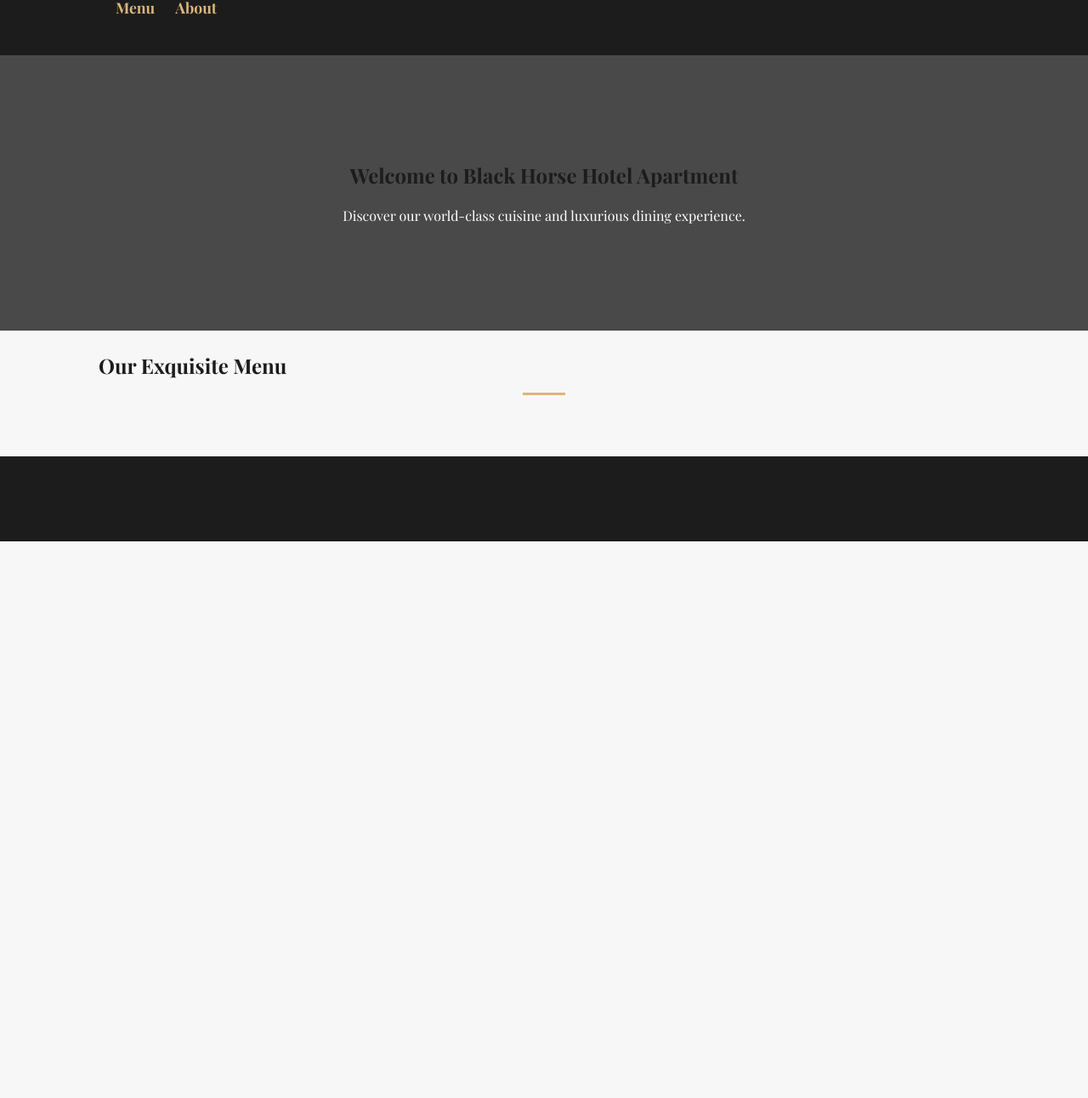
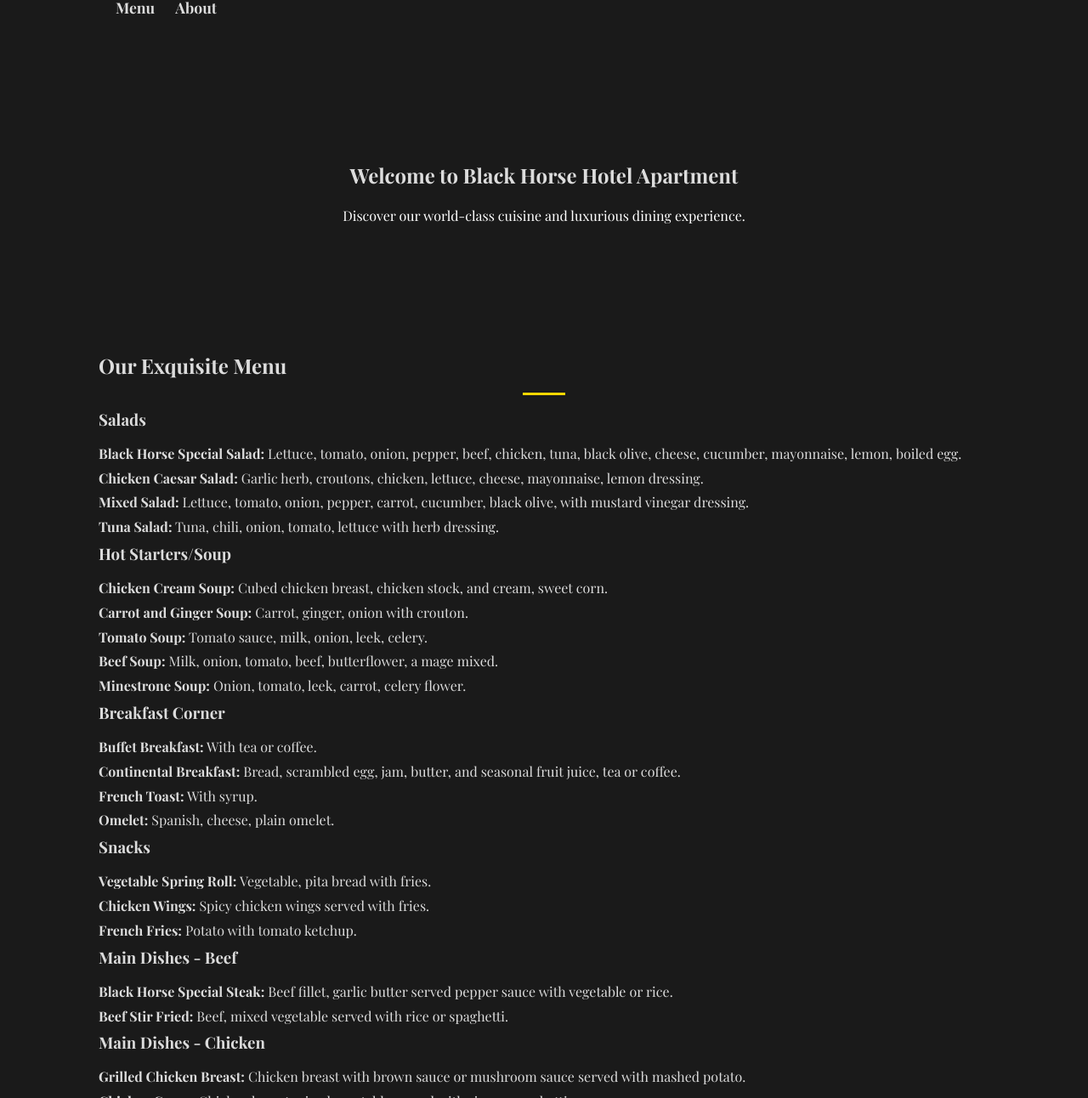
Before and after one commit to Husnafazal/Blackhorse-Menu, a plain HTML site: page index.html in a window 1280 px wide. Shown: the part 76-1368 px from the top of the page at 85% size. Before the commit the page ends 800 px from the top, so only its background shows below. Drawn offline with nearby package versions, Linux system fonts and the light colour scheme.

Commit message:
made some changes and updated the css and the html.

```diff
--- a/index.html
+++ b/index.html
@@ -14,7 +14,7 @@
                 <ul>
                     <li><a href="#menu">Menu</a></li>
                     <li><a href="#about">About</a></li>
-                    <!-- More navigation items -->
+                    <!-- Additional navigation links can be added here -->
                 </ul>
             </nav>
         </div>
@@ -29,14 +29,77 @@
 
     <section id="menu" class="container">
         <h2>Our Exquisite Menu</h2>
-        <!-- Menu items -->
+
+        <!-- Salads -->
+        <h3>Salads</h3>
+        <p><strong>Black Horse Special Salad:</strong> Lettuce, tomato, onion, pepper, beef, chicken, tuna, black olive, cheese, cucumber, mayonnaise, lemon, boiled egg.</p>
+        <p><strong>Chicken Caesar Salad:</strong> Garlic herb, croutons, chicken, lettuce, cheese, mayonnaise, lemon dressing.</p>
+        <p><strong>Mixed Salad:</strong> Lettuce, tomato, onion, pepper, carrot, cucumber, black olive, with mustard vinegar dressing.</p>
+        <p><strong>Tuna Salad:</strong> Tuna, chili, onion, tomato, lettuce with herb dressing.</p>
+
+        <!-- Hot Starters/Soup -->
+        <h3>Hot Starters/Soup</h3>
+        <p><strong>Chicken Cream Soup:</strong> Cubed chicken breast, chicken stock, and cream, sweet corn.</p>
+        <p><strong>Carrot and Ginger Soup:</strong> Carrot, ginger, onion with crouton.</p>
+        <p><strong>Tomato Soup:</strong> Tomato sauce, milk, onion, leek, celery.</p>
+        <p><strong>Beef Soup:</strong> Milk, onion, tomato, beef, butterflower, a mage mixed.</p>
+        <p><strong>Minestrone Soup:</strong> Onion, tomato, leek, carrot, celery flower.</p>
+
+        <!-- Breakfast Corner -->
+        <h3>Breakfast Corner</h3>
+        <p><strong>Buffet Breakfast:</strong> With tea or coffee.</p>
+        <p><strong>Continental Breakfast:</strong> Bread, scrambled egg, jam, butter, and seasonal fruit juice, tea or coffee.</p>
+        <p><strong>French Toast:</strong> With syrup.</p>
+        <p><strong>Omelet:</strong> Spanish, cheese, plain omelet.</p>
+
+        <!-- Snacks -->
+        <h3>Snacks</h3>
+        <p><strong>Vegetable Spring Roll:</strong> Vegetable, pita bread with fries.</p>
+        <p><strong>Chicken Wings:</strong> Spicy chicken wings served with fries.</p>
+        <p><strong>French Fries:</strong> Potato with tomato ketchup.</p>
+
+        <!-- Main Dishes - Beef -->
+        <h3>Main Dishes - Beef</h3>
+        <p><strong>Black Horse Special Steak:</strong> Beef fillet, garlic butter served pepper sauce with vegetable or rice.</p>
+        <p><strong>Beef Stir Fried:</strong> Beef, mixed vegetable served with rice or spaghetti.</p>
+
+        <!-- Main Dishes - Chicken -->
+        <h3>Main Dishes - Chicken</h3>
+        <p><strong>Grilled Chicken Breast:</strong> Chicken breast with brown sauce or mushroom sauce served with mashed potato.</p>
+        <p><strong>Chicken Curry:</strong> Chicken breast mixed vegetable served with rice or spaghetti.</p>
+
+        <!-- Main Dishes - Fish -->
+        <h3>Main Dishes - Fish</h3>
+        <p><strong>Grilled Nile Perch:</strong> Nile perch, lemon, butter, parsley served with vegetable or mashed potato.</p>
+        <p><strong>Fish Cutlet with Sweet and Sour Sauce:</strong> Tilapia fish, onion, pepper & garlic, served with rice and vegetable.</p>
+
+        <!-- Burgers & Sandwiches -->
+        <h3>Burgers & Sandwiches</h3>
+        <p><strong>Black Horse Special Burger:</strong> Beef, chicken mortadella, fried egg, onion, tomato, pepper, cheese, lettuce on a sesame bun.</p>
+        <p><strong>Beef Burger:</strong> Grilled beef patty, lettuce, onion, tomato, pepper, cheese, served with fries.</p>
+        <p><strong>Cheese Burger:</strong> Grilled beef patty with cheese, served with lettuce, tomato, and fries.</p>
+        <p><strong>Chicken Burger:</strong> Breaded chicken breast with lettuce, onion, tomato, pepper, cheese, served with fries.</p>
+
+        <!-- Pasta -->
+        <h3>Pasta</h3>
+        <p><strong>Linguine Carbonara:</strong> Linguine with pancetta, parmesan cheese, and a creamy egg sauce.</p>
+        <p><strong>Linguine with Vegetable:</strong> Linguine tossed with seasonal vegetables in a light garlic and olive oil sauce.</p>
+        <p><strong>Linguine with Tomato Sauce:</strong> Linguine pasta with a rich tomato and basil sauce.</p>
+        <p><strong>Spaghetti, Penne, Rice with Bologna Sauce:</strong> Your choice of pasta or rice topped with a hearty meat sauce.</p>
+        <p><strong>Spaghetti, Penne, Rice with Cream Sauce:</strong> Your choice of pasta or rice with a luxurious creamy white sauce.</p>
+        <p><strong>Spaghetti, Penne, Rice with Tomato Sauce:</strong> Your choice of pasta or rice with classic tomato sauce and herbs.</p>
+        <p><strong>Spaghetti, Penne, Rice with Vegetable:</strong> A medley of fresh vegetables served over your choice of pasta or rice.</p>
+        <p><strong>Spaghetti, Penne, Rice with Tuna:</strong> Pasta or rice mixed with flaked tuna and a light tomato sauce.</p>
+        <p><strong>Lasagna:</strong> Layers of pasta, meat sauce, and cheese, baked to perfection.</p>
+        <p><strong>Ravioli:</strong> Stuffed pasta with your choice of cheese or meat filling, served with tomato sauce.</p>
+
+        <!-- ... Additional content ... -->
+
     </section>
-
-    <!-- More content sections -->
 
     <footer>
         <div class="container">
-            <!-- Footer content -->
+            <p>&copy; 2024 Black Horse Hotel Apartment. All Rights Reserved.</p>
         </div>
     </footer>
 </body>
--- a/styles.css
+++ b/styles.css
@@ -1,7 +1,7 @@
 /* Import a Google font for elegant typography */
 @import url('https://fonts.googleapis.com/css2?family=Playfair+Display:wght@400;700&display=swap');
 
-/* Basic reset for margins, paddings, and box-sizing */
+/* Reset margins, padding, and box-sizing for all elements */
 * {
     margin: 0;
     padding: 0;
@@ -11,8 +11,8 @@
 /* Elegant font for the content */
 body {
     font-family: 'Playfair Display', serif;
-    color: #333;
-    background-color: #f7f7f7;
+    background-color: #1a1a1a; /* Dark background for the body */
+    color: #dcdcdc; /* Light grey color for text */
     line-height: 1.8;
 }
 
@@ -24,10 +24,9 @@ body {
     padding: 20px;
 }
 
-/* Header styles for a deep, rich background with gold text */
+/* Header styles with transparent background and light text */
 header {
-    background: #1c1c1c;
-    color: #dcb67a;
+    color: #dcdcdc;
     padding: 20px 0;
     display: flex;
     justify-content: space-between;
@@ -51,56 +50,42 @@ nav ul li {
 
 nav a {
     text-decoration: none;
-    color: #dcb67a;
+    color: #dcdcdc;
     font-weight: 700;
     font-size: 1.1em;
 }
 
 nav a:hover {
-    color: #f5f5f5;
+    color: #ffd700; /* Golden color for hover state */
 }
 
-/* Hero section with a dark overlay for text to pop */
+/* Hero section with a darkened image for elegance */
 .hero {
     background: url('path-to-hero-image.jpg') no-repeat center center/cover;
     color: #fff;
     padding: 100px 0;
     text-align: center;
     position: relative;
-    z-index: 1;
 }
 
-.hero::after {
-    content: '';
-    background: rgba(0, 0, 0, 0.7); /* Dark overlay for better readability */
-    position: absolute;
-    top: 0;
-    right: 0;
-    bottom: 0;
-    left: 0;
-    z-index: -1;
-}
-
-/* Section heading styles */
+/* Headings with golden underline for emphasis */
 h1, h2, h3 {
-    color: #1c1c1c;
+    color: #dcdcdc;
     margin-bottom: 0.5em;
 }
 
-/* Elegant gold underlines for headings */
 h2::after {
     content: '';
     display: block;
     width: 50px;
     height: 3px;
-    background: #dcb67a;
+    background: #ffd700; /* Golden underline for headings */
     margin: 10px auto;
 }
 
 /* Footer styles */
 footer {
-    background: #1c1c1c;
-    color: #dcb67a;
+    color: #dcdcdc;
     text-align: center;
     padding: 30px 0;
     margin-top: 40px;
```
